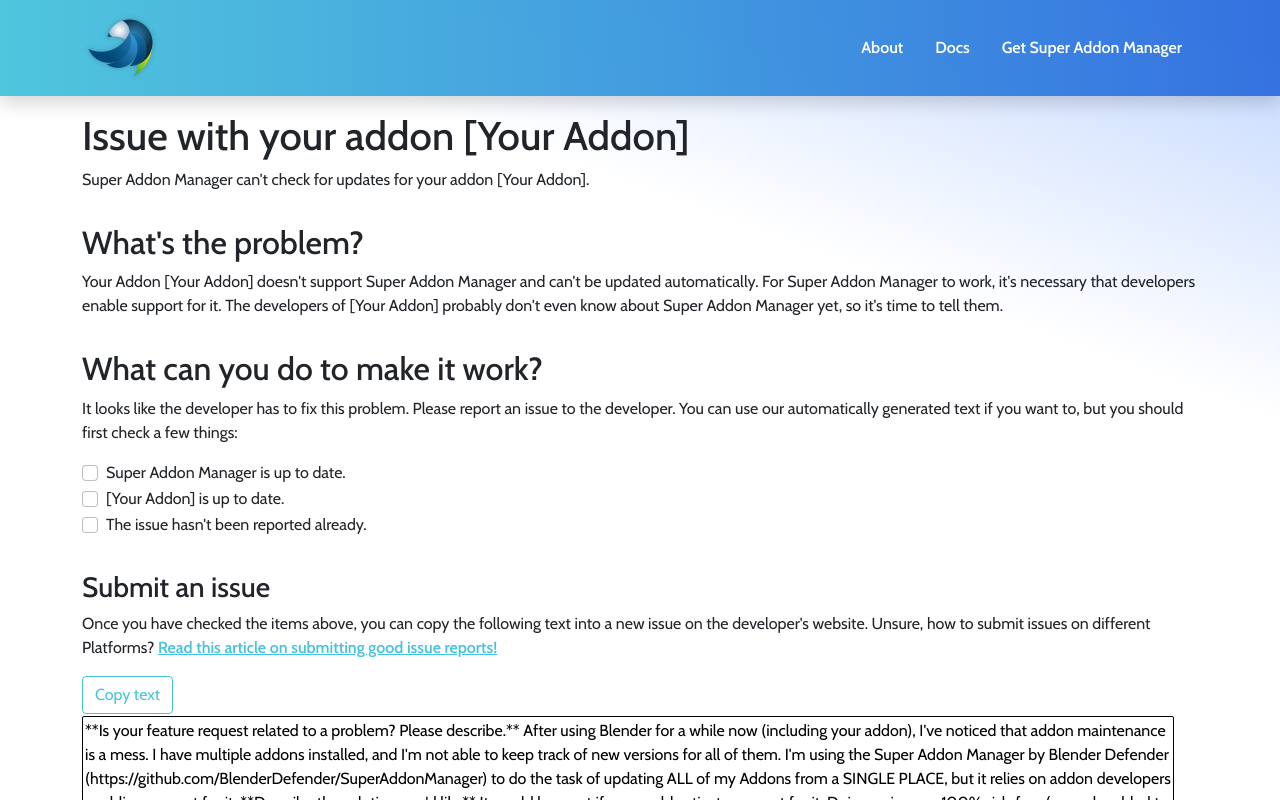
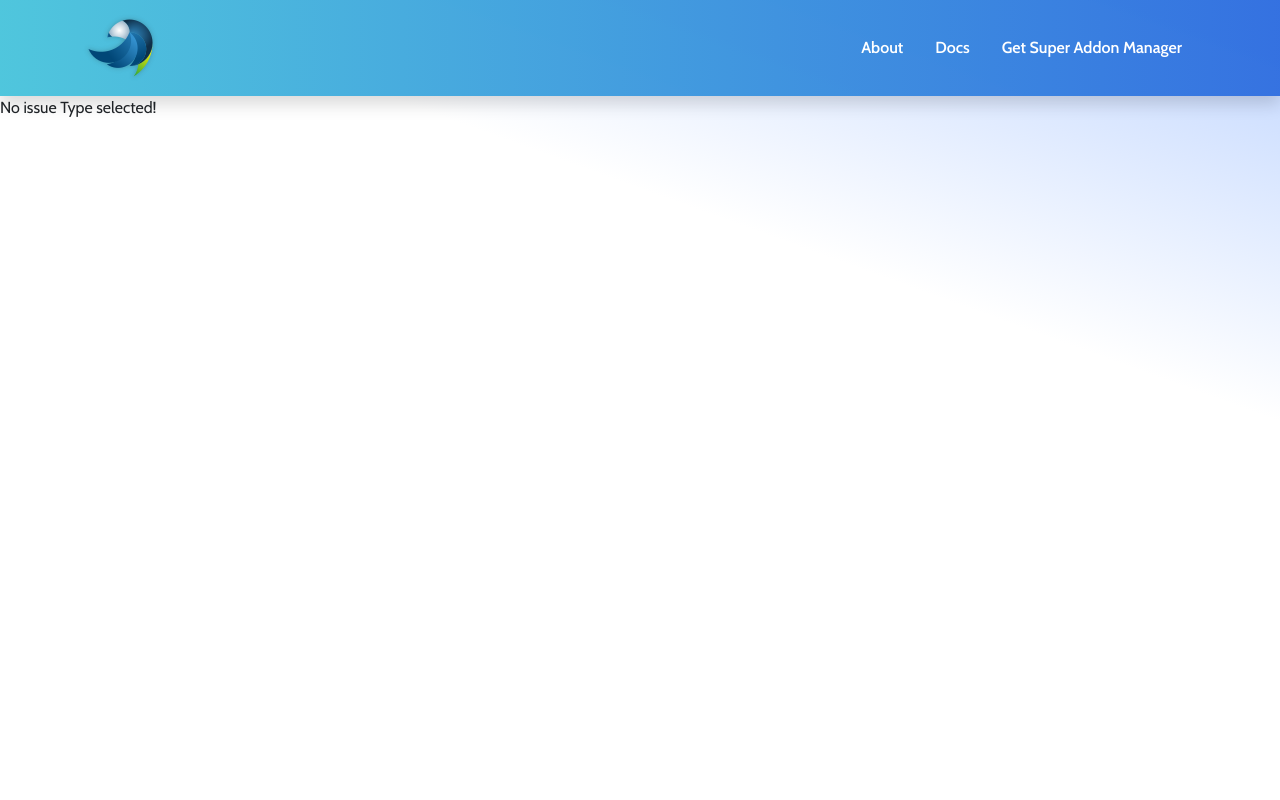
Before and after one commit to PidgeonTools/SuperAddonManager, a Next.js app: page /request-support in a window 1280 px wide. Shown: the top 800 px of the page. Built offline with nearby package versions, Linux system fonts and the light colour scheme.

Commit message:
Display another component, when no data is passed in.

```diff
--- a/pages/request-support.js
+++ b/pages/request-support.js
@@ -5,12 +5,8 @@ import { withRouter } from "next/router";
 import Navbar from "../components/Navbar";
 import Header from "../components/Header";
 
-const requestSupport = withRouter((props) => {
-  const query = props.router.query;
-
+const SupportPage = ({ query, addonName, issueType }) => {
   // === Issue independent Parameters ===
-  const addonName = query.addon_name ? query.addon_name : "[Your Addon]";
-  const issueType = query.issue_type ? query.issue_type : "sam_not_supported";
   const trackerURL = query.tracker_url;
 
   // === System Information ===
@@ -88,11 +84,6 @@ const requestSupport = withRouter((props) => {
 
   return (
     <>
-      <Header title={addonName + " - Error checking for updates"} />
-
-      {/* NAVBAR SECTION */}
-      <Navbar />
-
       {/* INTRO SECTION */}
       <section className="intro">
         <div className="container">
@@ -276,6 +267,37 @@ const requestSupport = withRouter((props) => {
       </section>
     </>
   );
+};
+
+const NoData = () => {
+  return (
+    <>
+      <div className="mt-5 pt-5">No issue Type selected!</div>
+    </>
+  );
+};
+const requestSupport = withRouter((props) => {
+  const query = props.router.query;
+
+  const addonName = query.addon_name ? query.addon_name : "[Your Addon]";
+  const issueType = query.issue_type;
+
+  return (
+    <>
+      <Header title={addonName + " - Error checking for updates"} />
+      {/* NAVBAR SECTION */}
+      <Navbar />
+      {issueType ? (
+        <SupportPage
+          query={query}
+          addonName={addonName}
+          issueType={issueType}
+        />
+      ) : (
+        <NoData />
+      )}
+    </>
+  );
 });
 
 export default requestSupport;
```
